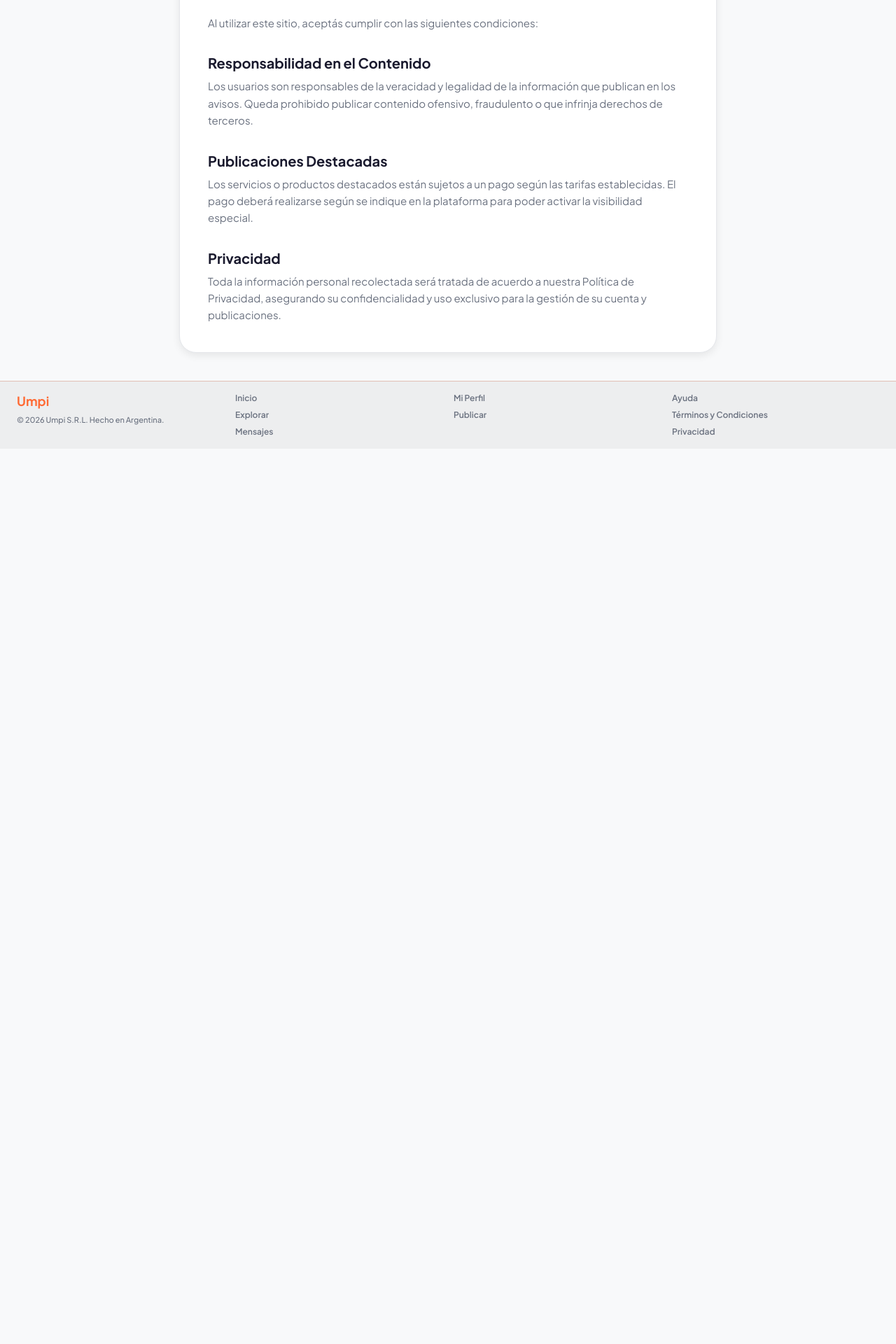
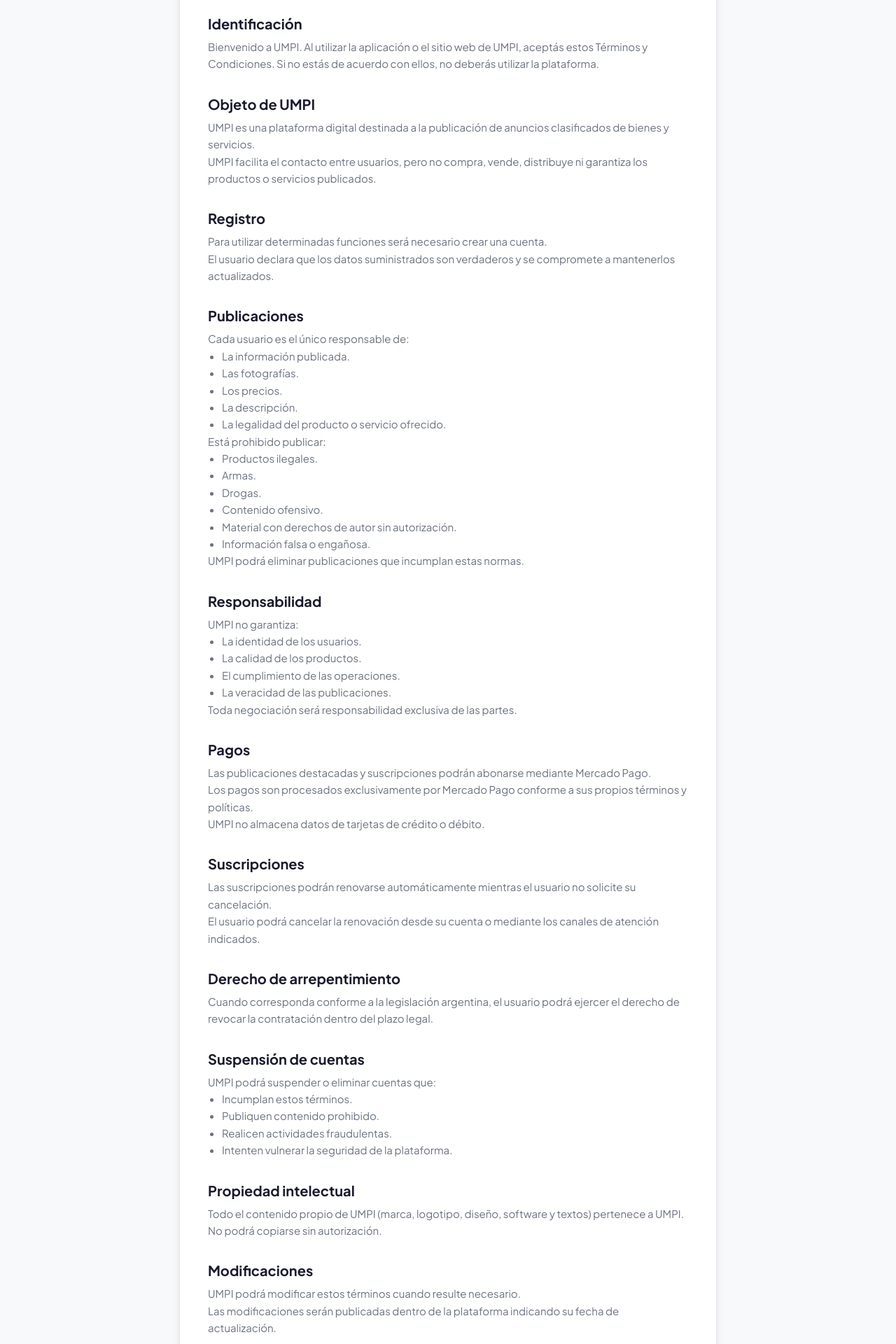
Before and after one commit to javaPhpMyAdmin/umpi-web, a React (Vite) app in the folder umpi-web/: page /terminos in a window 1280 px wide. Shown: the part 220-2140 px from the top of the page at 70% size. Before the commit the page ends 861 px from the top, so only its background shows below. Built offline with nearby package versions, Linux system fonts and the light colour scheme; no server answers.

Commit message:
feat(legal): apply client's 2026-08-01 terms & privacy texts

```diff
--- a/umpi-web/src/features/legal/pages/PrivacyPage.tsx
+++ b/umpi-web/src/features/legal/pages/PrivacyPage.tsx
@@ -12,41 +12,146 @@ export default function PrivacyPage() {
       updatedAt={`Última actualización: ${LEGAL_VERSION_LABEL}`}
     >
       <section>
+        <h2 className="font-header-md text-header-md text-text-deep mb-2">
+          Información recopilada
+        </h2>
         <p className="text-text-secondary leading-relaxed">
-          En UMPI, nos comprometemos a proteger la privacidad de los usuarios.
+          UMPI puede recopilar:
+        </p>
+        <ul className="list-disc pl-5 text-text-secondary leading-relaxed">
+          <li>Nombre.</li>
+          <li>Correo electrónico.</li>
+          <li>Número de teléfono.</li>
+          <li>Ciudad.</li>
+          <li>Ubicación aproximada (cuando el usuario la autorice).</li>
+          <li>Fotografías de publicaciones.</li>
+          <li>Descripción de los avisos.</li>
+          <li>Dirección IP.</li>
+          <li>Datos técnicos del dispositivo.</li>
+          <li>Información de uso de la plataforma.</li>
+        </ul>
+      </section>
+
+      <section>
+        <h2 className="font-header-md text-header-md text-text-deep mb-2">
+          Finalidad
+        </h2>
+        <p className="text-text-secondary leading-relaxed">
+          Los datos serán utilizados para:
+        </p>
+        <ul className="list-disc pl-5 text-text-secondary leading-relaxed">
+          <li>Crear la cuenta.</li>
+          <li>Publicar anuncios.</li>
+          <li>Mostrar publicaciones.</li>
+          <li>Contactar usuarios.</li>
+          <li>Brindar soporte.</li>
+          <li>Mejorar la plataforma.</li>
+          <li>Detectar fraudes.</li>
+          <li>Cumplir obligaciones legales.</li>
+        </ul>
+      </section>
+
+      <section>
+        <h2 className="font-header-md text-header-md text-text-deep mb-2">
+          Pagos
+        </h2>
+        <p className="text-text-secondary leading-relaxed">
+          Los pagos de publicaciones destacadas y suscripciones son procesados
+          por Mercado Pago.
+        </p>
+        <p className="text-text-secondary leading-relaxed">
+          UMPI no almacena números completos de tarjetas ni credenciales
+          bancarias.
         </p>
       </section>
 
       <section>
         <h2 className="font-header-md text-header-md text-text-deep mb-2">
-          Información que recolectamos
+          Compartición de datos
         </h2>
         <p className="text-text-secondary leading-relaxed">
-          Recopilamos datos personales como tu nombre, correo electrónico y teléfono, únicamente necesarios para gestionar tus publicaciones y facilitar el contacto entre usuarios.
+          Los datos podrán compartirse únicamente con:
+        </p>
+        <ul className="list-disc pl-5 text-text-secondary leading-relaxed">
+          <li>Mercado Pago (para pagos).</li>
+          <li>Proveedores tecnológicos.</li>
+          <li>Autoridades competentes cuando la ley lo requiera.</li>
+        </ul>
+        <p className="text-text-secondary leading-relaxed">
+          UMPI no vende datos personales.
         </p>
       </section>
 
       <section>
         <h2 className="font-header-md text-header-md text-text-deep mb-2">
-          Uso de la información
+          Seguridad
         </h2>
         <p className="text-text-secondary leading-relaxed">
-          Tus datos se utilizan exclusivamente para que el marketplace funcione correctamente, permitiendo mostrar tus anuncios y conectar buyers y sellers.
+          UMPI adopta medidas técnicas y organizativas para proteger la
+          información contra accesos no autorizados.
         </p>
       </section>
 
       <section>
         <h2 className="font-header-md text-header-md text-text-deep mb-2">
-          Protección de datos
+          Derechos del usuario
         </h2>
         <p className="text-text-secondary leading-relaxed">
-          Implementamos medidas de seguridad para resguardar tu información personal y evitar accesos no autorizados.
+          De conformidad con la Ley 25.326, el usuario podrá solicitar:
+        </p>
+        <ul className="list-disc pl-5 text-text-secondary leading-relaxed">
+          <li>Acceso.</li>
+          <li>Rectificación.</li>
+          <li>Actualización.</li>
+          <li>Supresión de sus datos personales.</li>
+        </ul>
+        <p className="text-text-secondary leading-relaxed">
+          Las solicitudes podrán realizarse mediante el correo electrónico
+          oficial de soporte de UMPI.
         </p>
       </section>
 
       <section>
+        <h2 className="font-header-md text-header-md text-text-deep mb-2">
+          Conservación
+        </h2>
         <p className="text-text-secondary leading-relaxed">
-          Si tenés alguna duda sobre cómo manejamos tus datos, no dudes en preguntar.
+          Los datos serán conservados mientras exista la cuenta o durante el
+          tiempo necesario para cumplir obligaciones legales.
+        </p>
+      </section>
+
+      <section>
+        <h2 className="font-header-md text-header-md text-text-deep mb-2">
+          Cookies
+        </h2>
+        <p className="text-text-secondary leading-relaxed">
+          El sitio web podrá utilizar cookies para mejorar la experiencia del
+          usuario y obtener estadísticas de uso.
+        </p>
+      </section>
+
+      <section>
+        <h2 className="font-header-md text-header-md text-text-deep mb-2">
+          Menores de edad
+        </h2>
+        <p className="text-text-secondary leading-relaxed">
+          UMPI no está destinada a menores de 18 años sin autorización de sus
+          representantes legales.
+        </p>
+      </section>
+
+      <section>
+        <h2 className="font-header-md text-header-md text-text-deep mb-2">
+          Actualizaciones
+        </h2>
+        <p className="text-text-secondary leading-relaxed">
+          Esta Política de Privacidad podrá modificarse cuando resulte
+          necesario.
+        </p>
+        <p className="text-text-secondary leading-relaxed">
+          La fecha de la última actualización será publicada junto con este
+          documento.
         </p>
       </section>
     </LegalPageLayout>
--- a/umpi-web/src/features/legal/pages/TermsPage.tsx
+++ b/umpi-web/src/features/legal/pages/TermsPage.tsx
@@ -12,35 +12,183 @@ export default function TermsPage() {
       updatedAt={`Última actualización: ${LEGAL_VERSION_LABEL}`}
     >
       <section>
+        <h2 className="font-header-md text-header-md text-text-deep mb-2">
+          Identificación
+        </h2>
         <p className="text-text-secondary leading-relaxed">
-          Al utilizar este sitio, aceptás cumplir con las siguientes condiciones:
+          Bienvenido a UMPI. Al utilizar la aplicación o el sitio web de UMPI,
+          aceptás estos Términos y Condiciones. Si no estás de acuerdo con
+          ellos, no deberás utilizar la plataforma.
         </p>
       </section>
 
       <section>
         <h2 className="font-header-md text-header-md text-text-deep mb-2">
-          Responsabilidad en el Contenido
+          Objeto de UMPI
         </h2>
         <p className="text-text-secondary leading-relaxed">
-          Los usuarios son responsables de la veracidad y legalidad de la información que publican en los avisos. Queda prohibido publicar contenido ofensivo, fraudulento o que infrinja derechos de terceros.
+          UMPI es una plataforma digital destinada a la publicación de anuncios
+          clasificados de bienes y servicios.
+        </p>
+        <p className="text-text-secondary leading-relaxed">
+          UMPI facilita el contacto entre usuarios, pero no compra, vende,
+          distribuye ni garantiza los productos o servicios publicados.
         </p>
       </section>
 
       <section>
         <h2 className="font-header-md text-header-md text-text-deep mb-2">
-          Publicaciones Destacadas
+          Registro
         </h2>
         <p className="text-text-secondary leading-relaxed">
-          Los servicios o productos destacados están sujetos a un pago según las tarifas establecidas. El pago deberá realizarse según se indique en la plataforma para poder activar la visibilidad especial.
+          Para utilizar determinadas funciones será necesario crear una cuenta.
+        </p>
+        <p className="text-text-secondary leading-relaxed">
+          El usuario declara que los datos suministrados son verdaderos y se
+          compromete a mantenerlos actualizados.
         </p>
       </section>
 
       <section>
         <h2 className="font-header-md text-header-md text-text-deep mb-2">
-          Privacidad
+          Publicaciones
         </h2>
         <p className="text-text-secondary leading-relaxed">
-          Toda la información personal recolectada será tratada de acuerdo a nuestra Política de Privacidad, asegurando su confidencialidad y uso exclusivo para la gestión de su cuenta y publicaciones.
+          Cada usuario es el único responsable de:
+        </p>
+        <ul className="list-disc pl-5 text-text-secondary leading-relaxed">
+          <li>La información publicada.</li>
+          <li>Las fotografías.</li>
+          <li>Los precios.</li>
+          <li>La descripción.</li>
+          <li>La legalidad del producto o servicio ofrecido.</li>
+        </ul>
+        <p className="text-text-secondary leading-relaxed">
+          Está prohibido publicar:
+        </p>
+        <ul className="list-disc pl-5 text-text-secondary leading-relaxed">
+          <li>Productos ilegales.</li>
+          <li>Armas.</li>
+          <li>Drogas.</li>
+          <li>Contenido ofensivo.</li>
+          <li>Material con derechos de autor sin autorización.</li>
+          <li>Información falsa o engañosa.</li>
+        </ul>
+        <p className="text-text-secondary leading-relaxed">
+          UMPI podrá eliminar publicaciones que incumplan estas normas.
+        </p>
+      </section>
+
+      <section>
+        <h2 className="font-header-md text-header-md text-text-deep mb-2">
+          Responsabilidad
+        </h2>
+        <p className="text-text-secondary leading-relaxed">
+          UMPI no garantiza:
+        </p>
+        <ul className="list-disc pl-5 text-text-secondary leading-relaxed">
+          <li>La identidad de los usuarios.</li>
+          <li>La calidad de los productos.</li>
+          <li>El cumplimiento de las operaciones.</li>
+          <li>La veracidad de las publicaciones.</li>
+        </ul>
+        <p className="text-text-secondary leading-relaxed">
+          Toda negociación será responsabilidad exclusiva de las partes.
+        </p>
+      </section>
+
+      <section>
+        <h2 className="font-header-md text-header-md text-text-deep mb-2">
+          Pagos
+        </h2>
+        <p className="text-text-secondary leading-relaxed">
+          Las publicaciones destacadas y suscripciones podrán abonarse mediante
+          Mercado Pago.
+        </p>
+        <p className="text-text-secondary leading-relaxed">
+          Los pagos son procesados exclusivamente por Mercado Pago conforme a
+          sus propios términos y políticas.
+        </p>
+        <p className="text-text-secondary leading-relaxed">
+          UMPI no almacena datos de tarjetas de crédito o débito.
+        </p>
+      </section>
+
+      <section>
+        <h2 className="font-header-md text-header-md text-text-deep mb-2">
+          Suscripciones
+        </h2>
+        <p className="text-text-secondary leading-relaxed">
+          Las suscripciones podrán renovarse automáticamente mientras el usuario
+          no solicite su cancelación.
+        </p>
+        <p className="text-text-secondary leading-relaxed">
+          El usuario podrá cancelar la renovación desde su cuenta o mediante los
+          canales de atención indicados.
+        </p>
+      </section>
+
+      <section>
+        <h2 className="font-header-md text-header-md text-text-deep mb-2">
+          Derecho de arrepentimiento
+        </h2>
+        <p className="text-text-secondary leading-relaxed">
+          Cuando corresponda conforme a la legislación argentina, el usuario
+          podrá ejercer el derecho de revocar la contratación dentro del plazo
+          legal.
+        </p>
+      </section>
+
+      <section>
+        <h2 className="font-header-md text-header-md text-text-deep mb-2">
+          Suspensión de cuentas
+        </h2>
+        <p className="text-text-secondary leading-relaxed">
+          UMPI podrá suspender o eliminar cuentas que:
+        </p>
+        <ul className="list-disc pl-5 text-text-secondary leading-relaxed">
+          <li>Incumplan estos términos.</li>
+          <li>Publiquen contenido prohibido.</li>
+          <li>Realicen actividades fraudulentas.</li>
+          <li>Intenten vulnerar la seguridad de la plataforma.</li>
+        </ul>
+      </section>
+
+      <section>
+        <h2 className="font-header-md text-header-md text-text-deep mb-2">
+          Propiedad intelectual
+        </h2>
+        <p className="text-text-secondary leading-relaxed">
+          Todo el contenido propio de UMPI (marca, logotipo, diseño, software y
+          textos) pertenece a UMPI.
+        </p>
+        <p className="text-text-secondary leading-relaxed">
+          No podrá copiarse sin autorización.
+        </p>
+      </section>
+
+      <section>
+        <h2 className="font-header-md text-header-md text-text-deep mb-2">
+          Modificaciones
+        </h2>
+        <p className="text-text-secondary leading-relaxed">
+          UMPI podrá modificar estos términos cuando resulte necesario.
+        </p>
+        <p className="text-text-secondary leading-relaxed">
+          Las modificaciones serán publicadas dentro de la plataforma indicando
+          su fecha de actualización.
+        </p>
+      </section>
+
+      {/* Section 12 (Legislación aplicable) body is pending client text —
+          do not invent legal copy. Neutral placeholder until the client
+          delivers the section text. */}
+      <section>
+        <h2 className="font-header-md text-header-md text-text-deep mb-2">
+          Legislación aplicable
+        </h2>
+        <p className="text-text-secondary leading-relaxed">
+          Sección pendiente de actualización.
         </p>
       </section>
     </LegalPageLayout>
```
Also changed, not shown: umpi-web/src/features/legal/legalContent.ts (+8 -3 lines), 1 other file (tests, documents, lock files or other folders).
